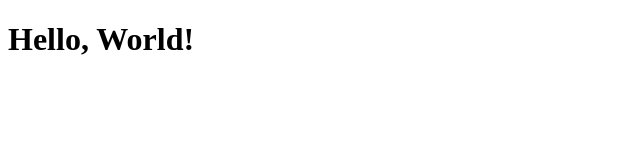
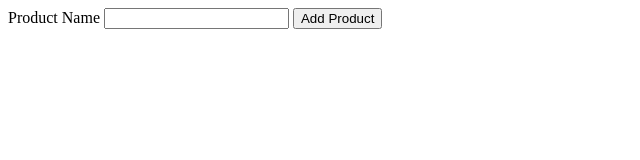
Before and after one commit to chococooke/express-with-html, a website: page public/index.html in a window 1280 px wide. Shown: the whole page, without its empty margins (0-640 px from the left). Drawn offline with Linux system fonts and the light colour scheme.

Commit message:
Add product Form

```diff
--- a/public/index.html
+++ b/public/index.html
@@ -6,6 +6,10 @@
     <title>Express/HTML</title>
 </head>
 <body>
-    <h1>Hello, World!</h1>
+    <form action="">
+        <label for="product">Product Name</label>
+        <input name="productName" type="text" id="product">
+        <button type="submit">Add Product</button>
+    </form>
 </body>
 </html>
```
